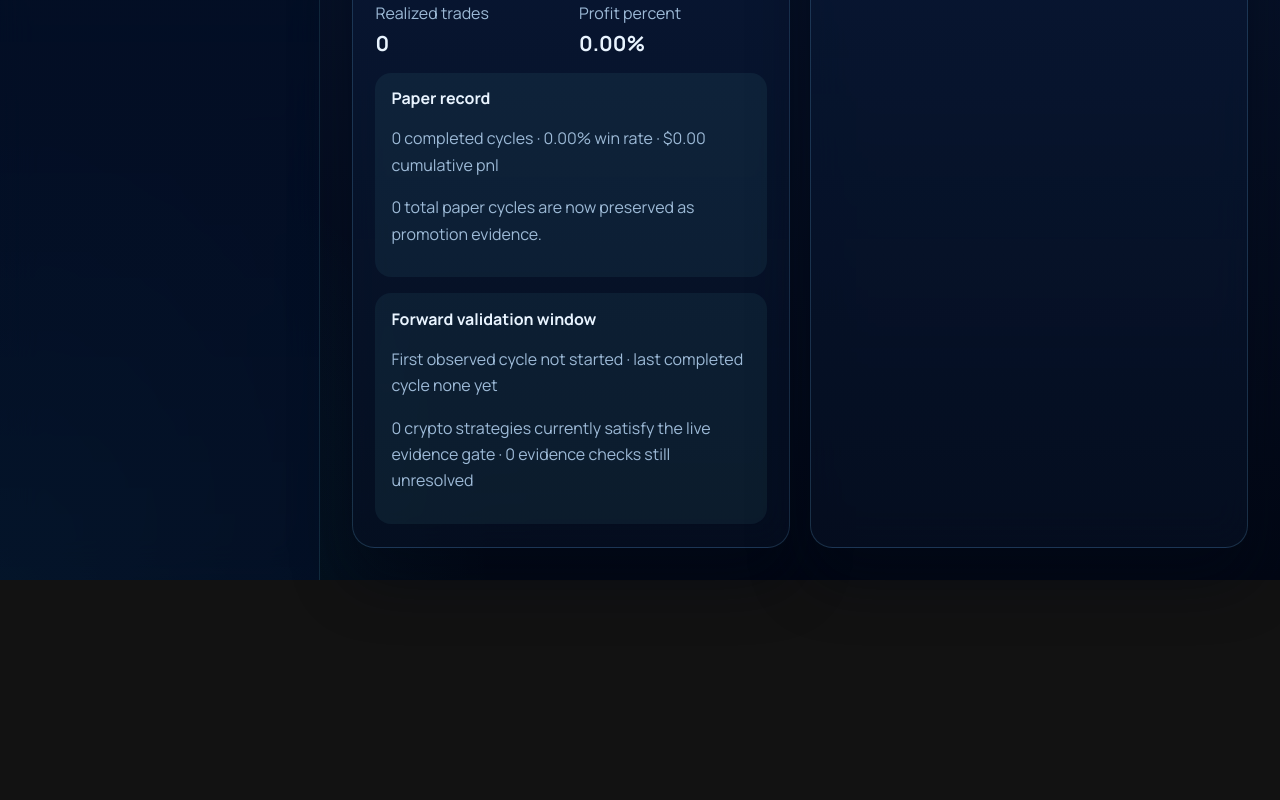
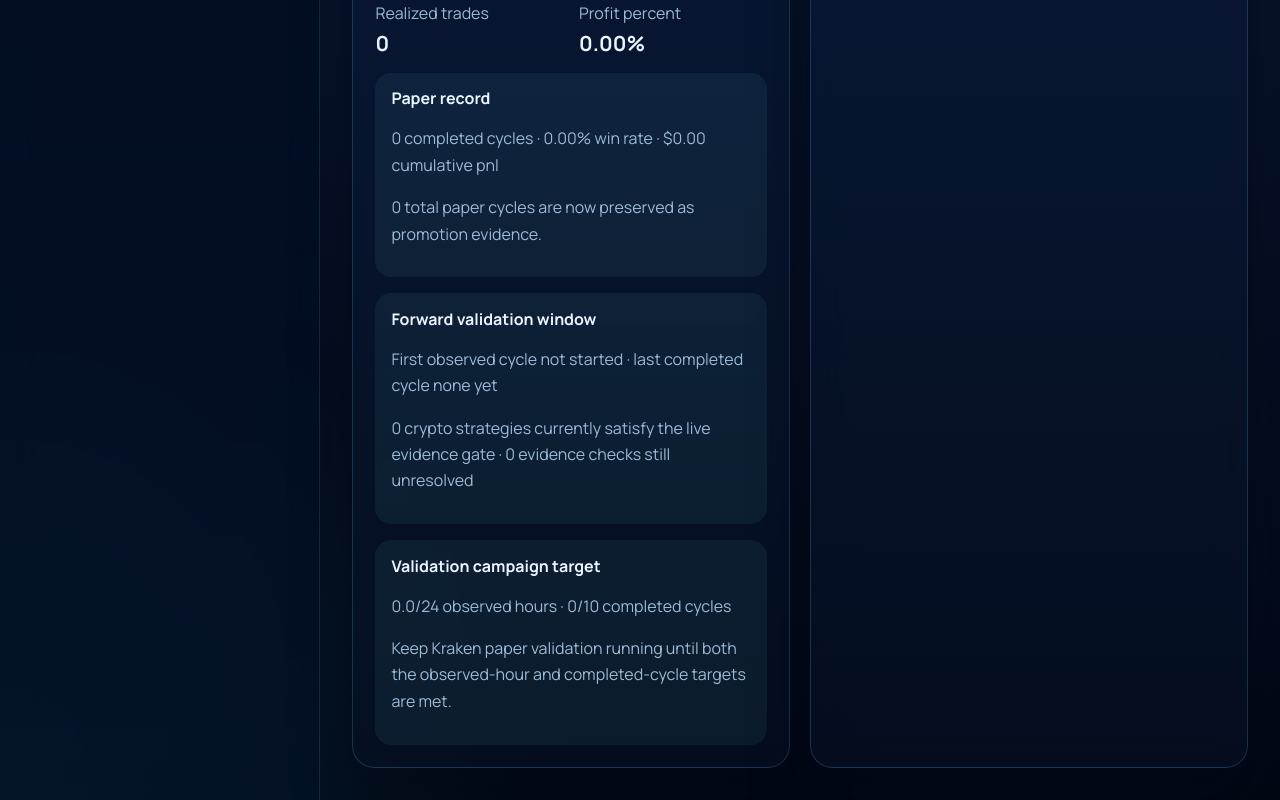
Before and after one commit to WitchyNibbles/Hexchange, a React (Vite) app: page / in a window 1280 px wide. Shown: the part 628-1428 px from the top of the page. Before the commit the page ends 1208 px from the top, so only its background shows below. Built offline with nearby package versions, Linux system fonts and the light colour scheme; no server answers.

Commit message:
feat: add validation campaign target

```diff
--- a/app/routes/dashboard.tsx
+++ b/app/routes/dashboard.tsx
@@ -18,6 +18,9 @@ const initialStatus: SystemStatus = {
   killSwitchEngaged: false,
   dataFreshness: "fresh",
 };
+
+const FORWARD_VALIDATION_TARGET_HOURS = 24;
+const FORWARD_VALIDATION_TARGET_CYCLES = 10;
 
 export function DashboardRoute() {
   const status = usePollingJson(getSystemStatus, initialStatus);
@@ -56,6 +59,18 @@ export function DashboardRoute() {
       sum + strategy.liveEvidenceProgress.items.filter((item) => item.status !== "pass").length,
     0,
   );
+  const observedValidationHours =
+    firstObservedCycleAt && lastCompletedCycleAt
+      ? Number(
+          (
+            (new Date(lastCompletedCycleAt).getTime() - new Date(firstObservedCycleAt).getTime()) /
+            (1000 * 60 * 60)
+          ).toFixed(1),
+        )
+      : 0;
+  const validationCampaignReady =
+    observedValidationHours >= FORWARD_VALIDATION_TARGET_HOURS &&
+    completedPaperCycles >= FORWARD_VALIDATION_TARGET_CYCLES;
 
   return (
     <div className="page-grid">
@@ -99,6 +114,18 @@ export function DashboardRoute() {
             {unresolvedCryptoEvidenceChecks} evidence checks still unresolved
           </p>
         </div>
+        <div className="validation-report">
+          <strong>Validation campaign target</strong>
+          <p>
+            {observedValidationHours.toFixed(1)}/{FORWARD_VALIDATION_TARGET_HOURS} observed hours ·{" "}
+            {completedPaperCycles}/{FORWARD_VALIDATION_TARGET_CYCLES} completed cycles
+          </p>
+          <p>
+            {validationCampaignReady
+              ? "Forward validation target reached for this MVP campaign."
+              : "Keep Kraken paper validation running until both the observed-hour and completed-cycle targets are met."}
+          </p>
+        </div>
       </section>
       <RitualLog events={events} />
     </div>
```
Also changed, not shown: 1 other file (tests, documents, lock files or other folders).
